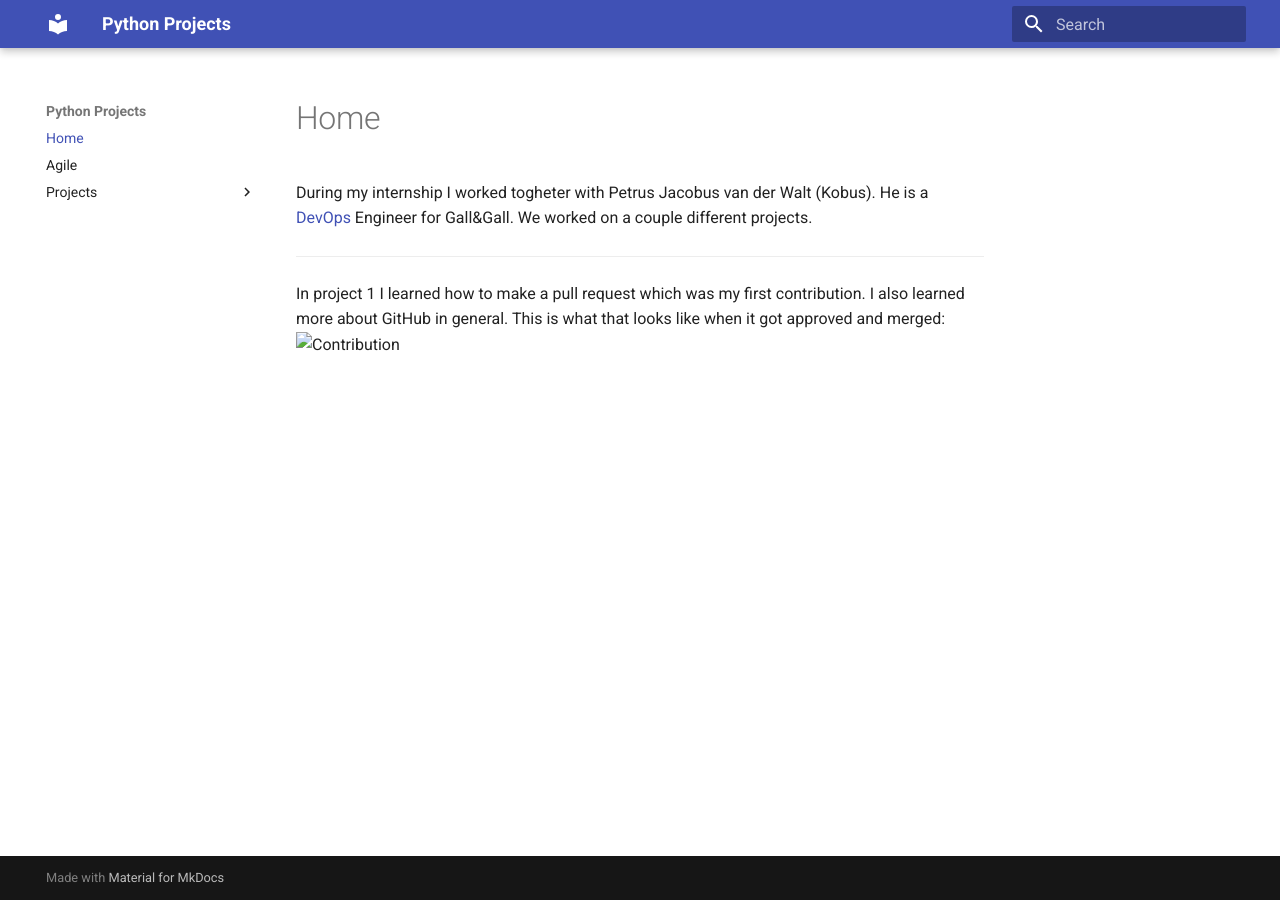
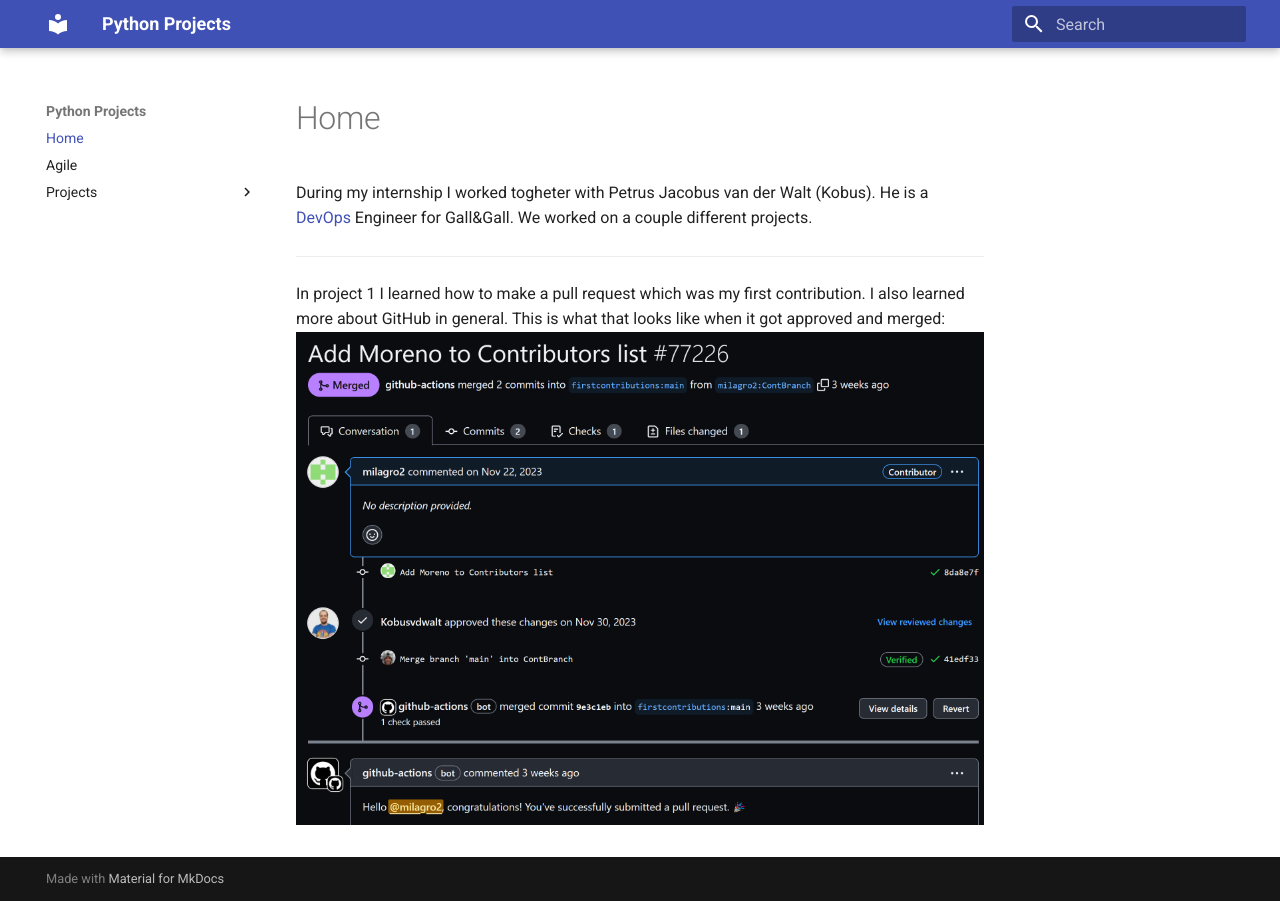
Before and after one commit to milagro2/pythonsite, an MkDocs documentation site: the page built from docs/index.md, in a window 1280 px wide. Built offline with MkDocs 1.6.1 and Material for MkDocs 9.7.7, drawn with Linux system fonts in a browser that asks for light colours.

Commit message:
Update index.md

```diff
--- a/docs/index.md
+++ b/docs/index.md
@@ -4,4 +4,5 @@
 We worked on a couple different projects.
 
 ---
-In project 1 I learned how to make a pull request which was my first contribution. I also learned more about GitHub in general. This is what that looks like when it got approved and merged: ![Contribution]("C:/Users/moren/Pictures/Screenshots/contri.png")
+In project 1 I learned how to make a pull request which was my first contribution. I also learned more about GitHub in general. This is what that looks like when it got approved and merged:
+![Filenamechecker](img/contri.png)
```
